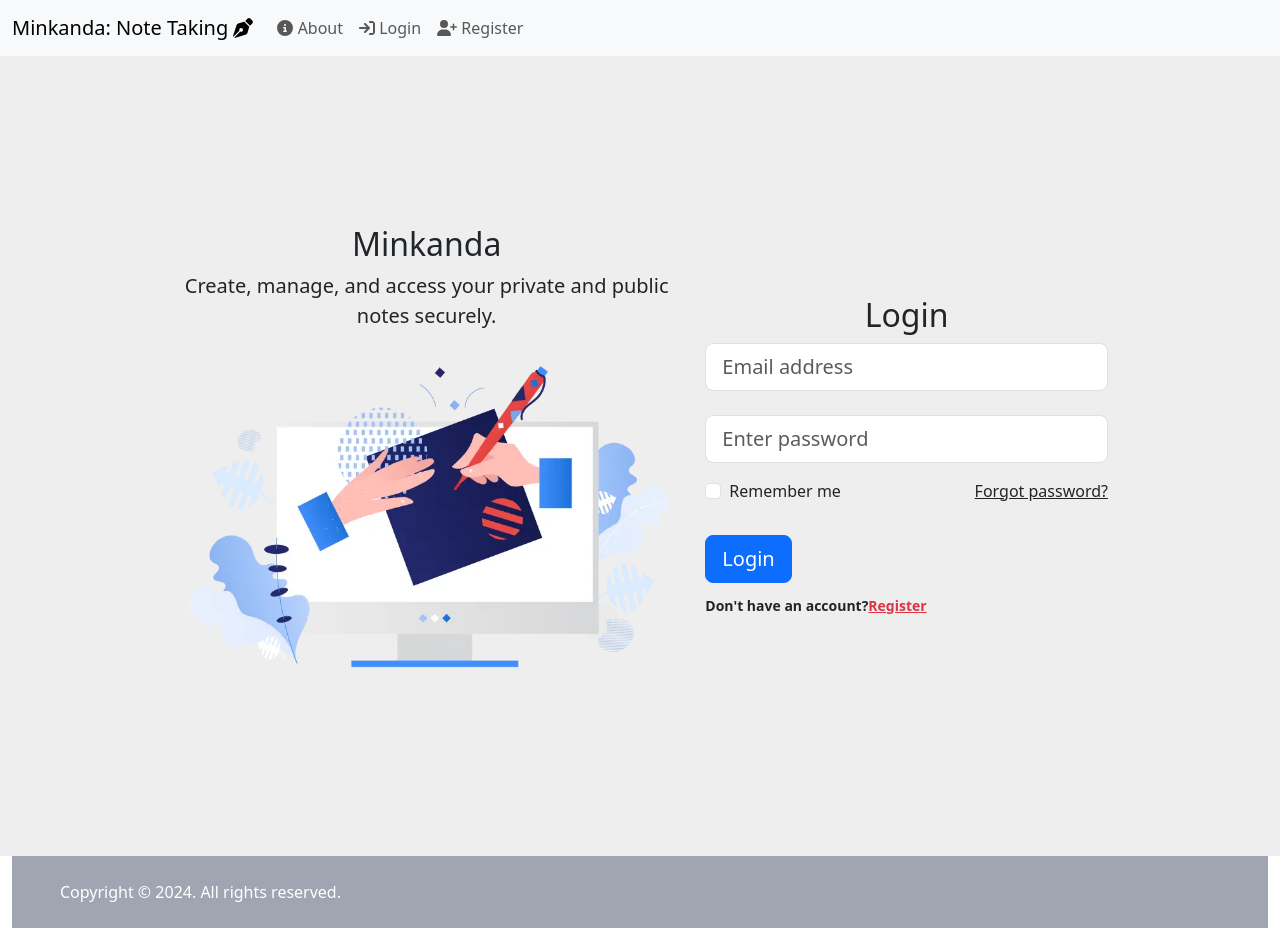
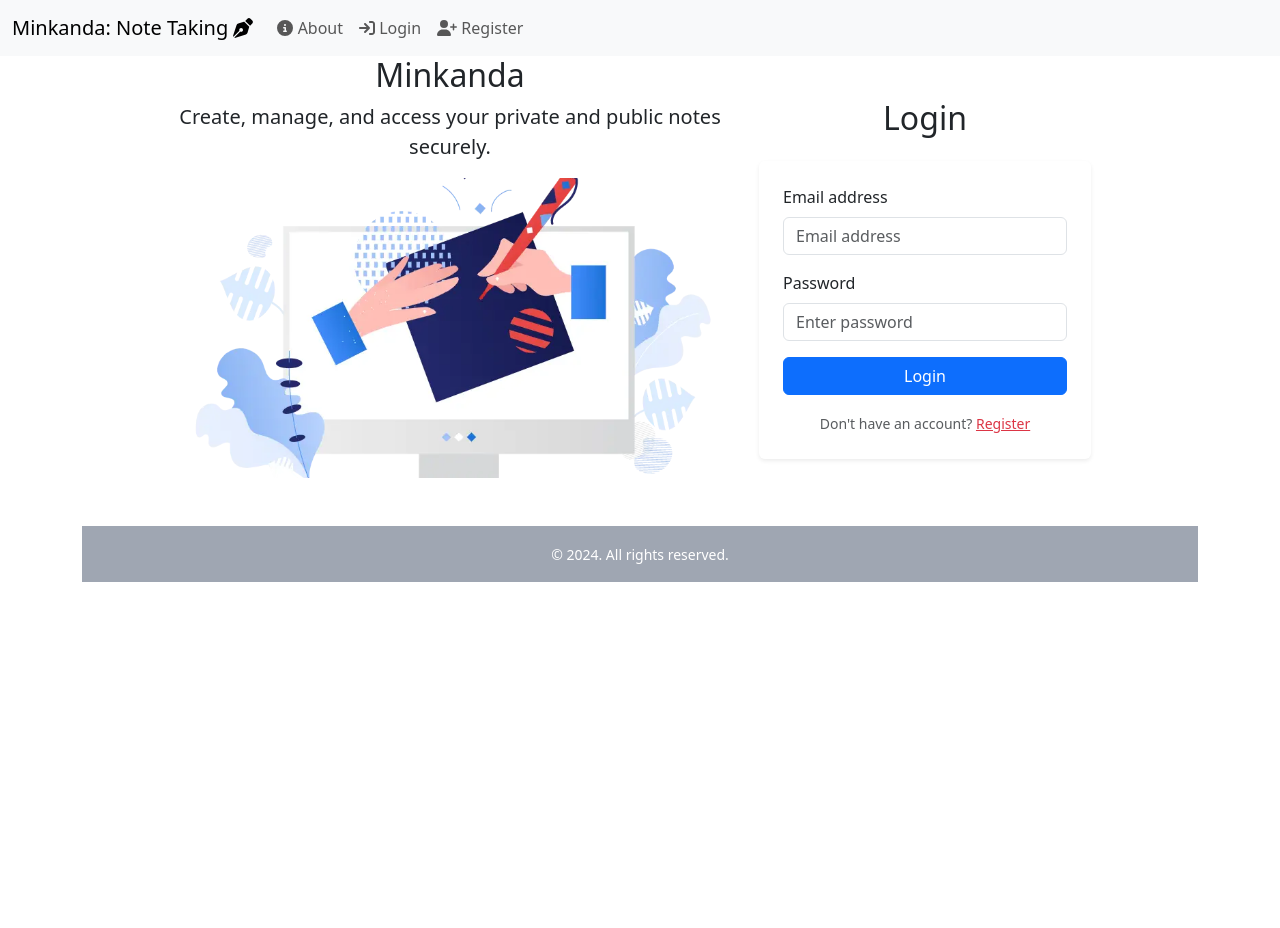
Before and after one commit to helenapedro/minkanda-frontend, a React (Create React App) app: page / in a window 1280 px wide. After the commit the page ends 800 px from the top, so only its background shows below. Built offline with nearby package versions, Linux system fonts and the light colour scheme.

Commit message:
new commit

```diff
--- a/src/components/About.jsx
+++ b/src/components/About.jsx
@@ -1,36 +1,50 @@
 import React from 'react';
 import Card from 'react-bootstrap/Card';
 import ListGroup from 'react-bootstrap/ListGroup';
+import Container from 'react-bootstrap/Container';
+import Button from 'react-bootstrap/Button';
 
 const About = () => {
   return (
-    <Card className="text-center mt-4" style={{ maxWidth: '600px', margin: '0 auto' }}>
-      <Card.Header as="h3">About This Application</Card.Header>
+    <Container >
+      <Card className="text-center mt-4 p-4 shadow" style={{ maxWidth: '600px', margin: '0 auto', borderRadius: '8px' }}>
+        <Card.Header as="h3" style={{ backgroundColor: '#54B4D3', color: '#fff', borderRadius: '8px 8px 0 0' }}
+          >About This Application
+        </Card.Header>
         <Card.Body>
           <Card.Text>
-          Welcome to the app Minkanda (a kikongo word that means "Notes")! This application helps you manage your personal and public notes with ease.
+            Welcome to the app <strong>Minkanda</strong> (a kikongo word that means "Notes")! This application helps you manage your personal and public notes with ease.
           </Card.Text>
+          <hr />
 
-        <Card.Title as="h5">Login Information for Testing</Card.Title>
+          <Card.Text as="h5" className="mt-4">Login Information for Testing</Card.Text>
+          <div className="p-3 bg-light rounded mb-3">
             <ListGroup variant="flush">
               <ListGroup.Item>
-            <strong>Email:</strong> test@test.com
+                <strong>Email:</strong> minkanda-notes@mtcambrosio.com
               </ListGroup.Item>
               <ListGroup.Item>
-            <strong>Password:</strong> Test4321
+                <strong>Password:</strong> Minkanda4321
               </ListGroup.Item>
             </ListGroup>
+          </div>
+          <Button variant="primary" href="/login" className="mb-3">
+            Go to Login
+          </Button>
+          <Card.Text>
+            If you're only here for testing, feel free to use the credentials above.
+            However, if you'd like to create your own account, you're welcome to sign up.
+          </Card.Text>
+          <hr />
 
           <Card.Text className="mt-4">
-          If you're only here for testing, feel free to use the credentials above.
-          However, if you'd like to create your own account, you're welcome to sign up and start managing your own notes!
-        </Card.Text>
-
-        <Card.Text className="mt-4">
-          For any support inquiries, please send an email to <a href="mailto:minkanda@mtcambrosio.com">minkanda@mtcambrosio.com</a>.
+            For any support inquiries, please send an email to
+            <a href="mailto:minkanda-notes@mtcambrosio.com"> minkanda-notes@mtcambrosio.com</a>.
           </Card.Text>
         </Card.Body>
       </Card>
+
+    </Container>
   );
 };
 
--- a/src/components/notes/NoteCard.jsx
+++ b/src/components/notes/NoteCard.jsx
@@ -13,7 +13,7 @@ const NoteCard = ({ note, isPublic, sortByDate }) => {
   const navigate = useNavigate();
   const dispatch = useDispatch();
   const [cardColor, setCardColor] = useState(getRandomColor());
-  const author = useSelector((state) => state.user.userInfo);
+  //const author = useSelector((state) => state.user.userInfo);
   const loading = useSelector((state) => state.user.loading);
   const error = useSelector((state) => state.user.error);
 
--- a/src/forms/loginForm.jsx
+++ b/src/forms/loginForm.jsx
@@ -1,50 +1,42 @@
-import styles from './Forms.module.css';
+import React from 'react';
+import { Container, Form, Button, Spinner, Card } from 'react-bootstrap';
 
-const loginForm = (handleSubmit, email, setEmail, password, setPassword) => {
+const loginForm = (handleSubmit, email, setEmail, password, setPassword, isLoading) => {
   return (
-          <form onSubmit={handleSubmit}>
-               <div className="form-outline mb-4">
-                    <input
+    <Container className="d-flex justify-content-center align-items-center">
+      <Form onSubmit={handleSubmit} className="p-4 shadow-sm rounded" style={{ maxWidth: '400px', width: '100%' }}>
+        <Form.Group controlId="formBasicEmail" className="mb-3">
+          <Form.Label>Email address</Form.Label>
+          <Form.Control
             type="email"
-                         className="form-control form-control-lg"
-                         id="form3Example3"
             placeholder="Email address"
             value={email}
             onChange={(e) => setEmail(e.target.value)}
             required
             autoComplete="email"
           />
-               </div>
-               <div className="form-outline mb-3">
-                    <input
+        </Form.Group>
+        <Form.Group controlId="formBasicPassword" className="mb-3">
+          <Form.Label>Password</Form.Label>
+          <Form.Control
             type="password"
-                    className="form-control form-control-lg"
-                    id="form3Example4"
             placeholder="Enter password"
             value={password}
             onChange={(e) => setPassword(e.target.value)}
             required
             autoComplete="current-password"
           />
-               </div>
-               <div className="d-flex justify-content-between align-items-center">
-                    <div className="form-check mb-0">
-                         <input className="form-check-input me-2" type="checkbox" value="" id="form2Example3" />
-                         <label className="form-check-label" htmlFor="form2Example3">
-                              Remember me
-                         </label>
-                    </div>
-                    <a href="/login" className="text-body">Forgot password?</a>
-               </div>
-               <div className="text-center text-lg-start mt-4 pt-2">
-                    <button type="submit" className={`${styles.button} btn btn-primary btn-lg`}> Login </button>
-                    <p
-                    className="small fw-bold mt-2 pt-1 mb-0">Don't have an account?
-                    <a href="/register" className="link-danger">Register</a>
-                    </p>
-               </div>
-          </form>
-
+        </Form.Group>
+        <Button variant="primary" type="submit" className="w-100" disabled={isLoading}>
+          {isLoading ? <Spinner animation="border" size="sm" /> : 'Login'}
+        </Button>
+        <Card.Text className="text-center mt-3">
+          <small className="text-muted">
+            Don't have an account? <a href="/register" className="text-danger">Register</a>
+          </small>
+        </Card.Text>
+      </Form>
+    </Container>
   );
 };
 
--- a/src/pages/Login/Login.jsx
+++ b/src/pages/Login/Login.jsx
@@ -2,74 +2,66 @@ import React, { useState } from 'react';
 import { useNavigate } from 'react-router-dom';
 import { useDispatch } from 'react-redux';
 import { loginUserAsync } from '../../redux/userSlice';
-import styles from './Login.module.css';
+import { Container, Row, Col, Alert } from 'react-bootstrap';
 import loginForm from '../../forms/loginForm';
 
 const Login = () => {
   const [email, setEmail] = useState('');
   const [password, setPassword] = useState('');
   const [error, setError] = useState('');
+  const [isLoading, setIsLoading] = useState(false);
   const dispatch = useDispatch();
   const navigate = useNavigate();
 
   const handleSubmit = async (e) => {
     e.preventDefault();
-
     setError('');
+    setIsLoading(true);
 
     try {
       const resultAction = await dispatch(loginUserAsync({ email, password })).unwrap();
 
       if (resultAction && resultAction.token) {
-
         localStorage.setItem('token', resultAction.token);
-
         navigate('/notes');
       } else {
         setError('Login failed. Please check your credentials.');
       }
     } catch (err) {
       console.error('Login error:', err);
-
-      if (err.response && err.response.status === 401) {
-        setError('Invalid email or password.');
-      } else {
-        setError('Authentication failed. Please check your email and password.');
-      }
-      console.error('Login error:', err);
+      setError('Invalid email or password.');
+    } finally {
+      setIsLoading(false);
     }
   };
 
+  {/* <section className="d-flex align-items-center vh-100 bg-light">
+  </section> */}
   return (
-    <section className="vh-100">
-      <div className={`${styles.divider} ${styles.hCustom} container-fluid h-100`}>
-        <div className="row d-flex justify-content-center align-items-center h-100">
-          <div className="col-md-5 col-lg-6 col-xl-5">
-            <p className='h2 text-center'>Minkanda</p>
-            <p className='lead text-center'>Create, manage, and access your private and public notes securely.</p>
-            <img
-              src="./hero.webp"
-              className={`${styles['img-fluid ']} img-fluid w-100`}
-              alt="Login Illustration"
-            />
-          </div>
-          <div className="col-md-7 col-lg-6 col-xl-4">
-            <h2 className="text-center">Login</h2>
+    <Container>
+      <Row className="justify-content-center align-items-center">
+        <Col md={5} lg={6} className="text-center mb-4">
+          <h1 className="h2">Minkanda</h1>
+          <p className="lead">Create, manage, and access your private and public notes securely.</p>
+          <img
+            src="./hero.webp"
+            className="img-fluid w-100"
+            alt="Login Illustration"
+            style={{ maxHeight: '300px', objectFit: 'cover' }}
+          />
+        </Col>
+        <Col md={7} lg={6} xl={4}>
+          <h2 className="text-center mb-4">Login</h2>
 
-            {/* Display error message if present */}
-            {error && <div className="alert alert-danger">{error}</div>}
+          {error && <Alert variant="danger">{error}</Alert>}
 
-            {/* Login form */}
-            {loginForm(handleSubmit, email, setEmail, password, setPassword)}
-          </div>
-        </div>
-        <div className={`${styles.copyright} flex-md-row text-md-start py-4 px-4 px-xl-5`}>
-          <div className={`${styles.color} mb-3 mb-md-0`}>
-            Copyright © 2024. All rights reserved.
-          </div>
-        </div>
-      </div>
-    </section>
+          {loginForm(handleSubmit, email, setEmail, password, setPassword, isLoading)}
+        </Col>
+      </Row>
+      <footer className="text-center py-3 mt-4" style={{ backgroundColor: '#9fa6b2', color: '#ffffff' }}>
+        <small>© 2024. All rights reserved.</small>
+      </footer>
+    </Container>
   );
 };
 
```
Lines whose indentation alone changed are shown as unchanged.
